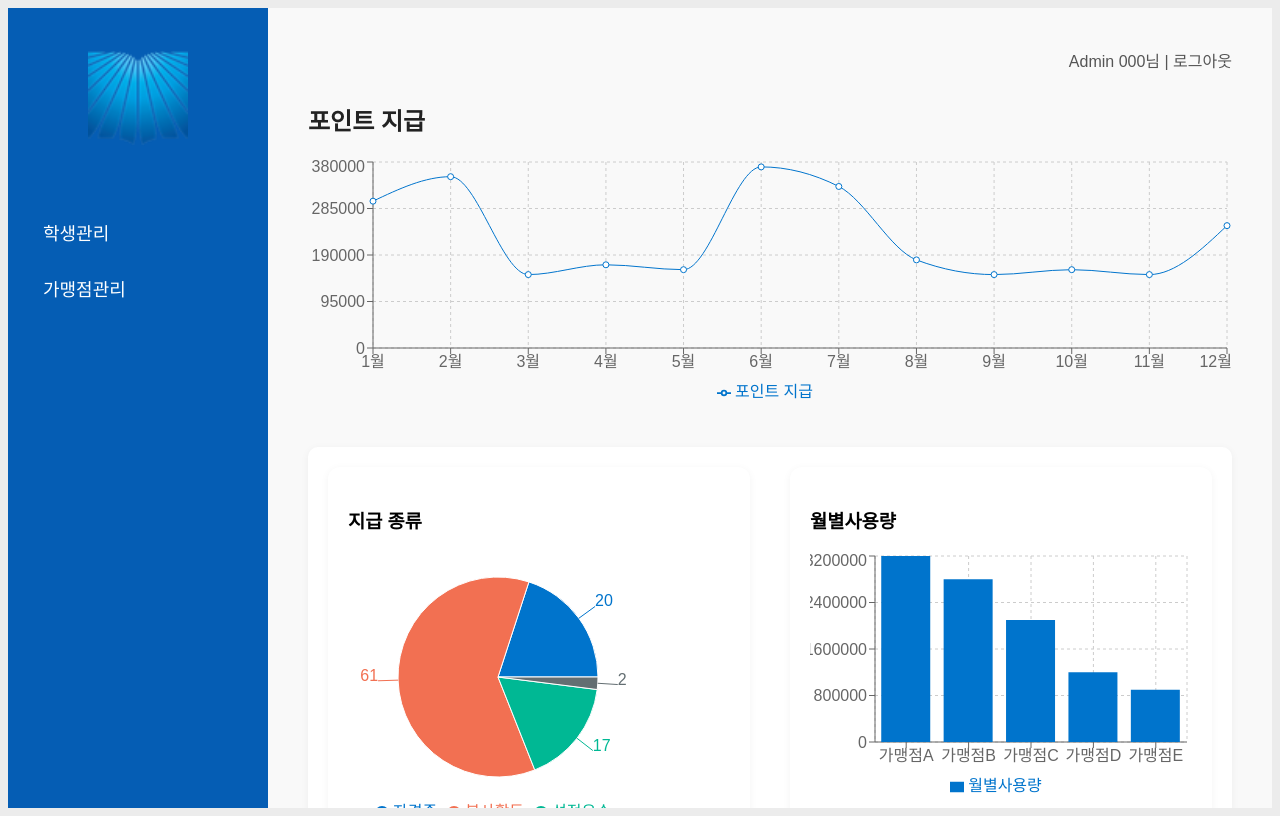
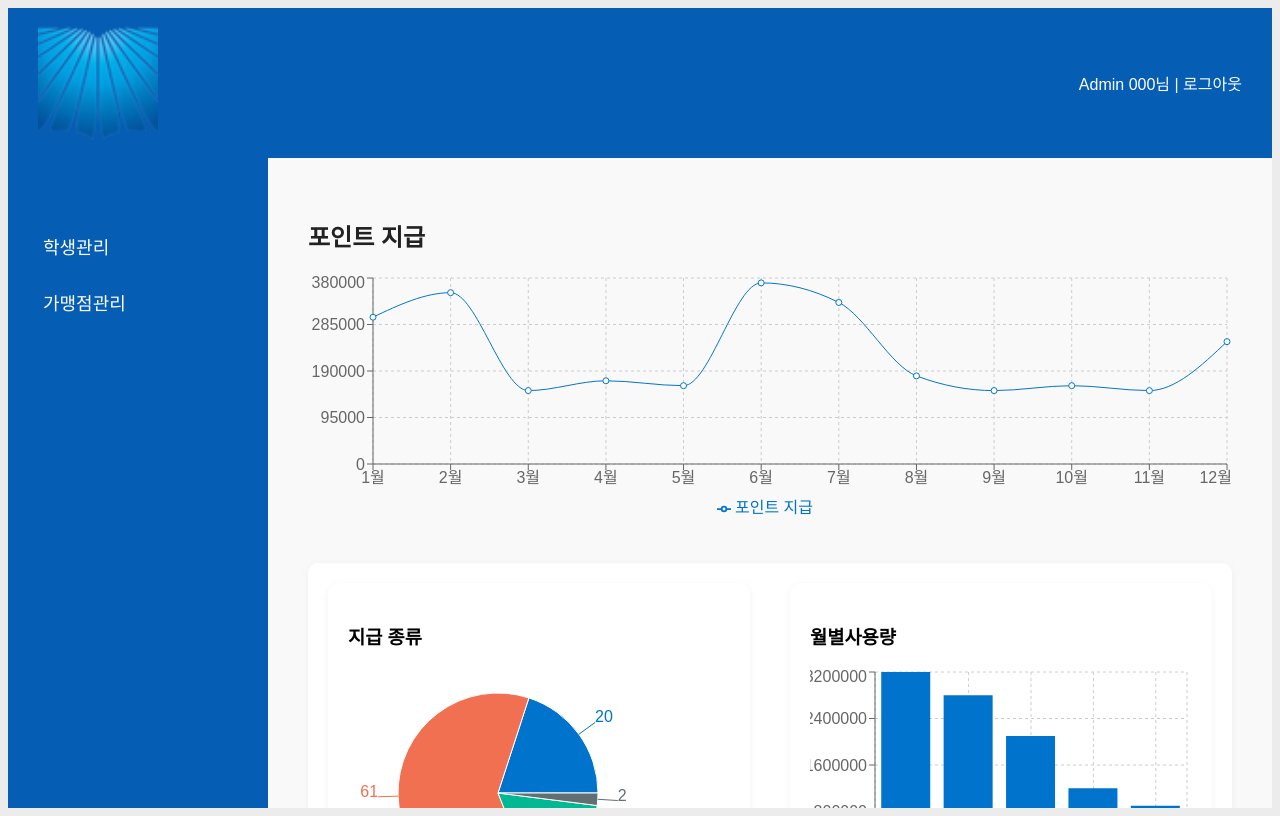
Before and after one commit to sangyunjeon/dmu-pay, a React (Create React App) app: page /admin in a window 1280 px wide. Built offline with nearby package versions, Linux system fonts and the light colour scheme.

Commit message:
css update

```diff
--- a/src/pages/AdminMainPage.css
+++ b/src/pages/AdminMainPage.css
@@ -2,9 +2,30 @@
 
 .admin-page {
   display: flex;
+  flex-direction: column;
   height: 100vh;
   font-family: 'Noto Sans KR', sans-serif;
   background-color: #f9f9f9;
+}
+
+.top-header {
+  display: flex;
+  justify-content: space-between;
+  align-items: center;
+  background-color: #055db4;
+  padding: 15px 30px;
+  color: white;
+}
+
+.top-header .logo {
+  width: 120px;
+  height: auto;
+}
+
+.main-body {
+  display: flex;
+  flex: 1;
+  overflow: hidden;
 }
 
 .sidebar {
@@ -14,18 +35,14 @@
   padding: 40px 20px;
   display: flex;
   flex-direction: column;
-  align-items: center;
-}
-
-.logo {
-  width: 100px;
-  margin-bottom: 40px;
+  align-items: flex-start;
 }
 
 .sidebar ul {
   list-style: none;
   padding: 0;
   width: 100%;
+  margin-top: 20px;
 }
 
 .sidebar li {
@@ -43,14 +60,6 @@
   flex: 1;
   padding: 40px;
   overflow-y: auto;
-}
-
-.top-bar {
-  display: flex;
-  justify-content: space-between;
-  font-size: 16px;
-  color: #555;
-  margin-bottom: 30px;
 }
 
 .title {
--- a/src/pages/AdminMainPage.js
+++ b/src/pages/AdminMainPage.js
@@ -1,6 +1,5 @@
 import React from "react";
 import "./AdminMainPage.css";
-
 import {
   LineChart,
   Line,
@@ -51,8 +50,13 @@ const usageData = [
 function AdminMainPage() {
   return (
     <div className="admin-page">
+      <div className="top-header">
+        <img src="/logo.png" alt="logo" className="logo" />
+        <div>Admin 000님 | 로그아웃</div>
+      </div>
+
+      <div className="main-body">
         <div className="sidebar">
-        <img src="/logo.png" alt="logo" className="logo" />
           <ul>
             <li>학생관리</li>
             <li>가맹점관리</li>
@@ -60,11 +64,6 @@ function AdminMainPage() {
         </div>
 
         <div className="main-content">
-        <div className="top-bar">
-          <div></div>
-          <div>Admin 000님 | 로그아웃</div>
-        </div>
-
           <h2 className="title">포인트 지급</h2>
           <ResponsiveContainer width="100%" height={250}>
             <LineChart data={pointData}>
@@ -113,6 +112,7 @@ function AdminMainPage() {
           </div>
         </div>
       </div>
+    </div>
   );
 }
 
```
Lines whose indentation alone changed are shown as unchanged.
